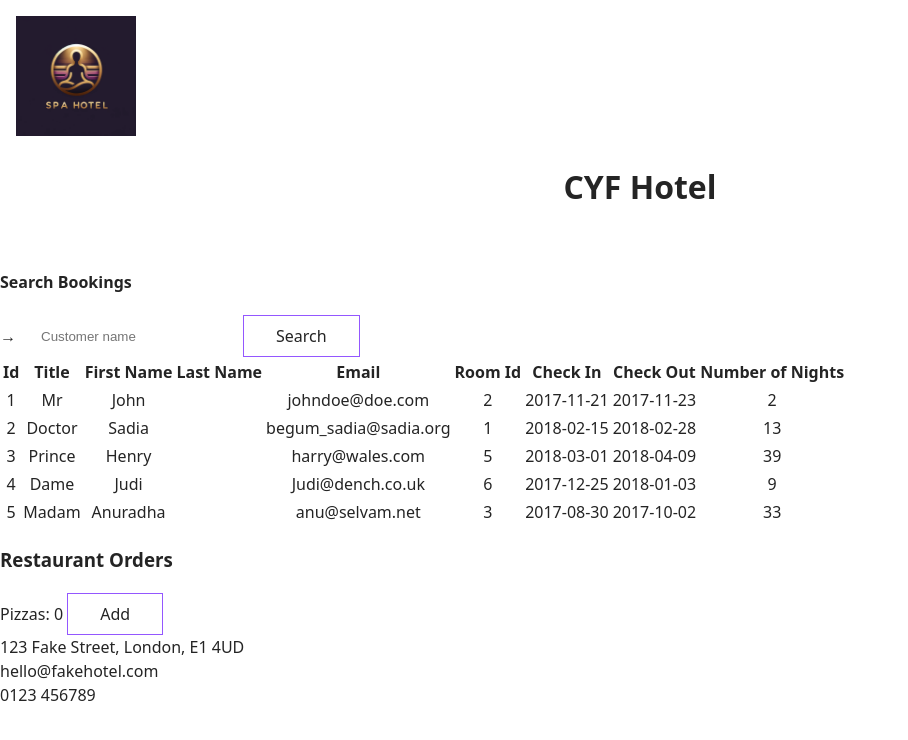
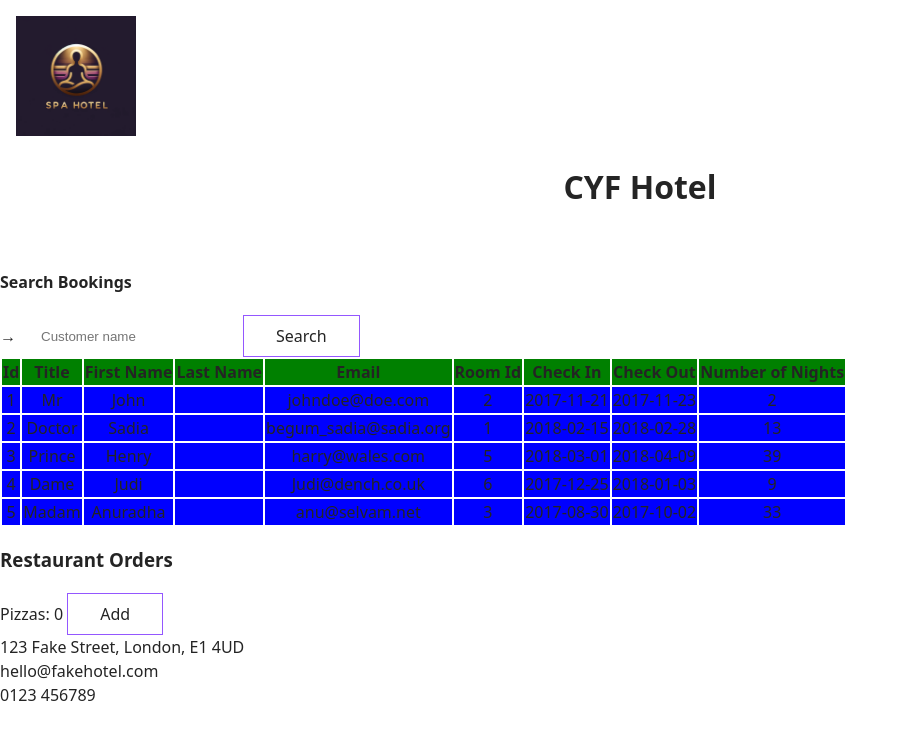
Before and after one commit to CodeYourFuture/React-Module-Project, a React (Vite) app: page / in a window 1280 px wide. Shown: the top 740 px of the page, without its empty margins (0-908 px from the left). Built offline with nearby package versions, Linux system fonts and the light colour scheme.

Commit message:
completed feature active Row

```diff
--- a/src/components/SearchResults/SearchResults.jsx
+++ b/src/components/SearchResults/SearchResults.jsx
@@ -1,10 +1,21 @@
+import React, { useState } from "react";
 import dayjs from "dayjs";
 
 function SearchResults({ results }) {
+  const [selectedRow, setSelectedRow] = useState(null);
+
+  const handleRowClick = (index) => {
+    if (selectedRow === index) {
+      setSelectedRow(null);
+    } else {
+      setSelectedRow(index);
+    }
+  };
+
   return (
     <table>
       <thead>
-        <tr>
+        <tr style={{ backgroundColor: "green" }}>
           <th>Id</th>
           <th>Title</th>
           <th>First Name</th>
@@ -21,12 +32,21 @@ function SearchResults({ results }) {
           const startDate = dayjs(item.checkInDate);
           const endDate = dayjs(item.checkOutDate);
           const daysDifference = endDate.diff(startDate, "day");
+
+          const isSelected = selectedRow === index;
+          const rowStyle = {
+            textAlign: "center",
+            backgroundColor: "blue",
+          };
+          if (isSelected) {
+            rowStyle.backgroundColor = "red";
+          }
+
           return (
             <tr
-              style={{
-                textAlign: "center",
-              }}
               key={index}
+              style={rowStyle}
+              onClick={() => handleRowClick(index)}
             >
               <td>{item.id}</td>
               <td>{item.title}</td>
```
